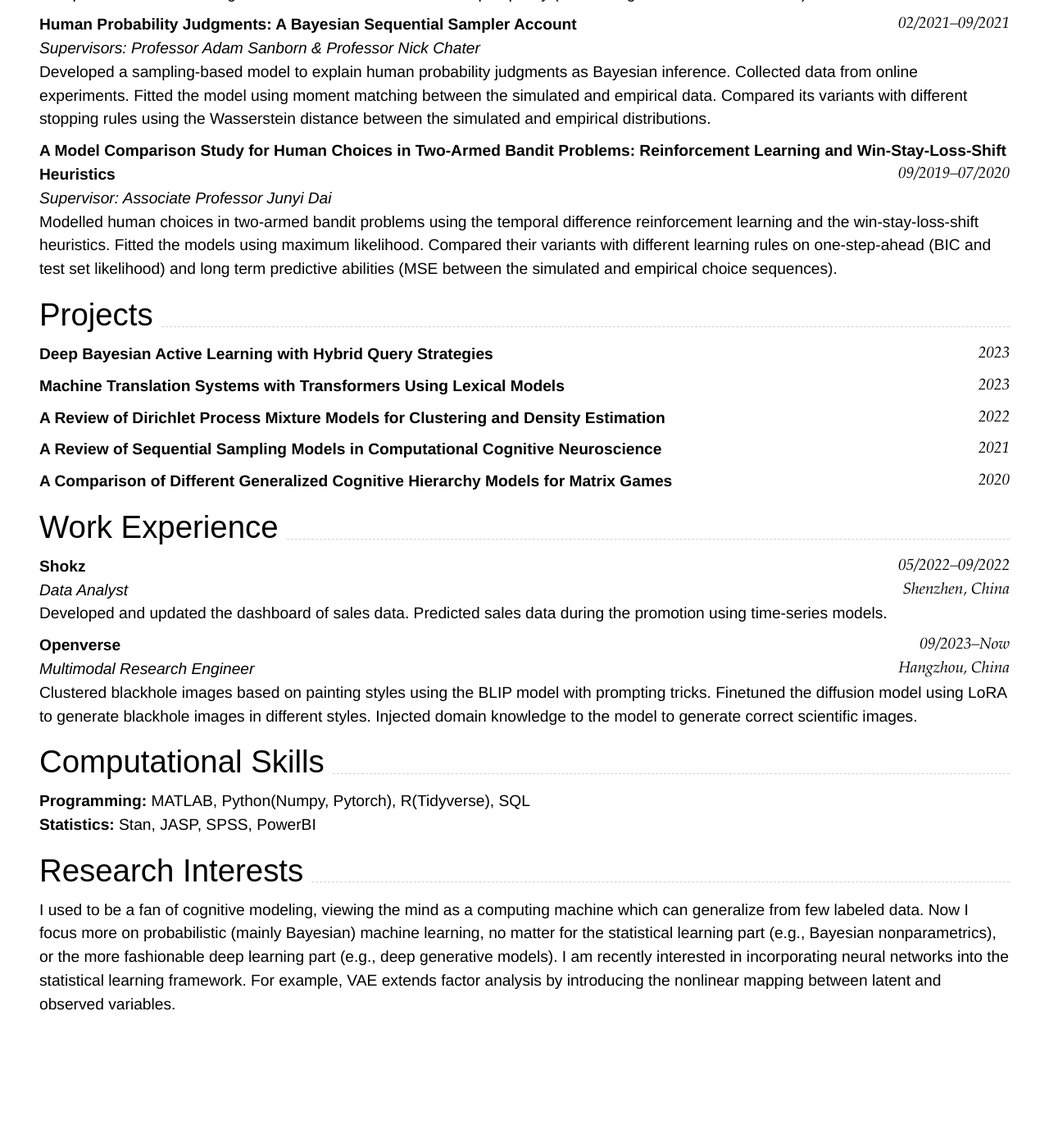
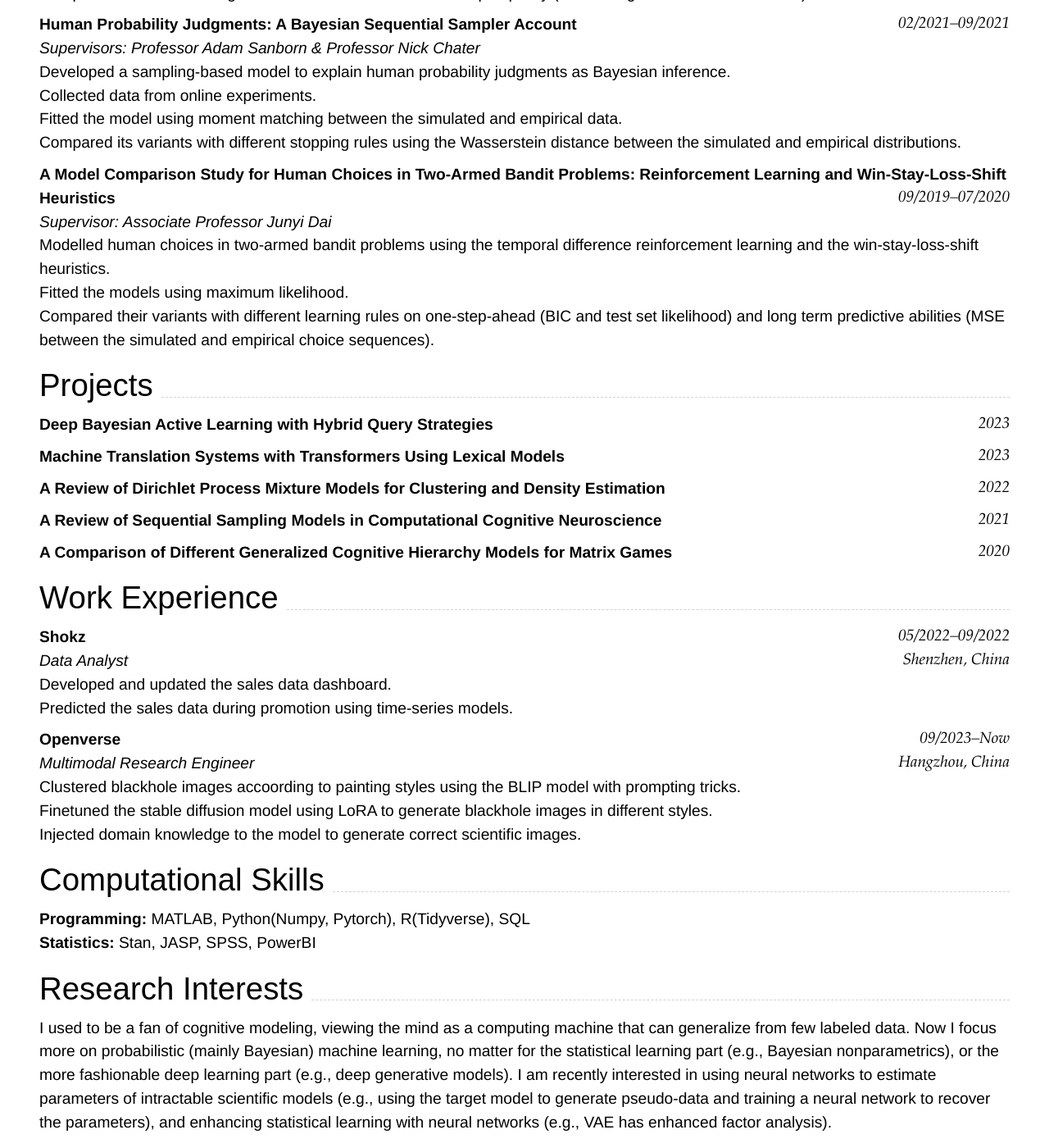
Before and after one commit to RL-LBAM/CV, a Jekyll site: the page built from index.md, in a window 1280 px wide and 1400 px high, scrolled down 868 px. Shown: the whole window at 82% size. Built offline with Jekyll 4.4.1, drawn with Linux system fonts in a browser that asks for light colours; nearby versions of some CDN libraries; before the commit the page ends 2156 px from its top, so only the background shows below that; some of the changed text lies outside the part shown.

Commit message:
Update index.md

````diff
--- a/index.md
+++ b/index.md
@@ -66,11 +66,21 @@ Compared the models using the test set likelihood and the sample quality (introd
 
 ### **Human Probability Judgments: A Bayesian Sequential Sampler Account** `02/2021–09/2021`
 *Supervisors: Professor Adam Sanborn & Professor Nick Chater*
-Developed a sampling-based model to explain human probability judgments as Bayesian inference. Collected data from online experiments. Fitted the model using moment matching between the simulated and empirical data. Compared its variants with different stopping rules using the Wasserstein distance between the simulated and empirical distributions.
+Developed a sampling-based model to explain human probability judgments as Bayesian inference.
+
+Collected data from online experiments.
+
+Fitted the model using moment matching between the simulated and empirical data.
+
+Compared its variants with different stopping rules using the Wasserstein distance between the simulated and empirical distributions.
 
 ### **A Model Comparison Study for Human Choices in Two-Armed Bandit Problems: Reinforcement Learning and Win-Stay-Loss-Shift Heuristics** `09/2019–07/2020`
 *Supervisor: Associate Professor Junyi Dai*
-Modelled human choices in two-armed bandit problems using the temporal difference reinforcement learning and the win-stay-loss-shift heuristics. Fitted the models using maximum likelihood. Compared their variants with different learning rules on one-step-ahead (BIC and test set likelihood) and long term predictive abilities (MSE between the simulated and empirical choice sequences).
+Modelled human choices in two-armed bandit problems using the temporal difference reinforcement learning and the win-stay-loss-shift heuristics.
+
+Fitted the models using maximum likelihood.
+
+Compared their variants with different learning rules on one-step-ahead (BIC and test set likelihood) and long term predictive abilities (MSE between the simulated and empirical choice sequences).
 
 ## Projects
 ### **Deep Bayesian Active Learning with Hybrid Query Strategies** `2023`
@@ -94,15 +106,17 @@ Hangzhou, China
 ```
 *Multimodal Research Engineer*
 
-Clustered blackhole images based on painting styles using the BLIP model with prompting tricks. Finetuned the diffusion model using LoRA to generate blackhole images in different styles. Injected domain knowledge to the model to generate correct scientific images.
+Clustered blackhole images accoording to painting styles using the BLIP model with prompting tricks.
+
+Finetuned the stable diffusion model using LoRA to generate blackhole images in different styles.
+
+Injected domain knowledge to the model to generate correct scientific images.
 
 ## Computational Skills
 **Programming:** MATLAB, Python(Numpy, Pytorch), R(Tidyverse), SQL
 **Statistics:** Stan, JASP, SPSS, PowerBI
 ## Research Interests
-I used to be a fan of cognitive modeling, viewing the mind as a computing machine which can generalize from few labeled data. Now I focus more on probabilistic (mainly Bayesian) machine learning, no matter for the statistical learning part (e.g., Bayesian nonparametrics), or the more fashionable deep learning part (e.g., deep generative models). I am recently interested in incorporating neural networks into the statistical learning framework. For example, VAE extends factor analysis by introducing the nonlinear mapping between latent and observed variables.
-
-
+I used to be a fan of cognitive modeling, viewing the mind as a computing machine that can generalize from few labeled data. Now I focus more on probabilistic (mainly Bayesian) machine learning, no matter for the statistical learning part (e.g., Bayesian nonparametrics), or the more fashionable deep learning part (e.g., deep generative models). I am recently interested in using neural networks to estimate parameters of intractable scientific models (e.g., using the target model to generate pseudo-data and training a neural network to recover the parameters), and enhancing statistical learning with neural networks (e.g., VAE has enhanced factor analysis).
 
 
 <!-- ### Footer
````
Also changed, not shown: other parts of index.md (+4 -2 lines).
